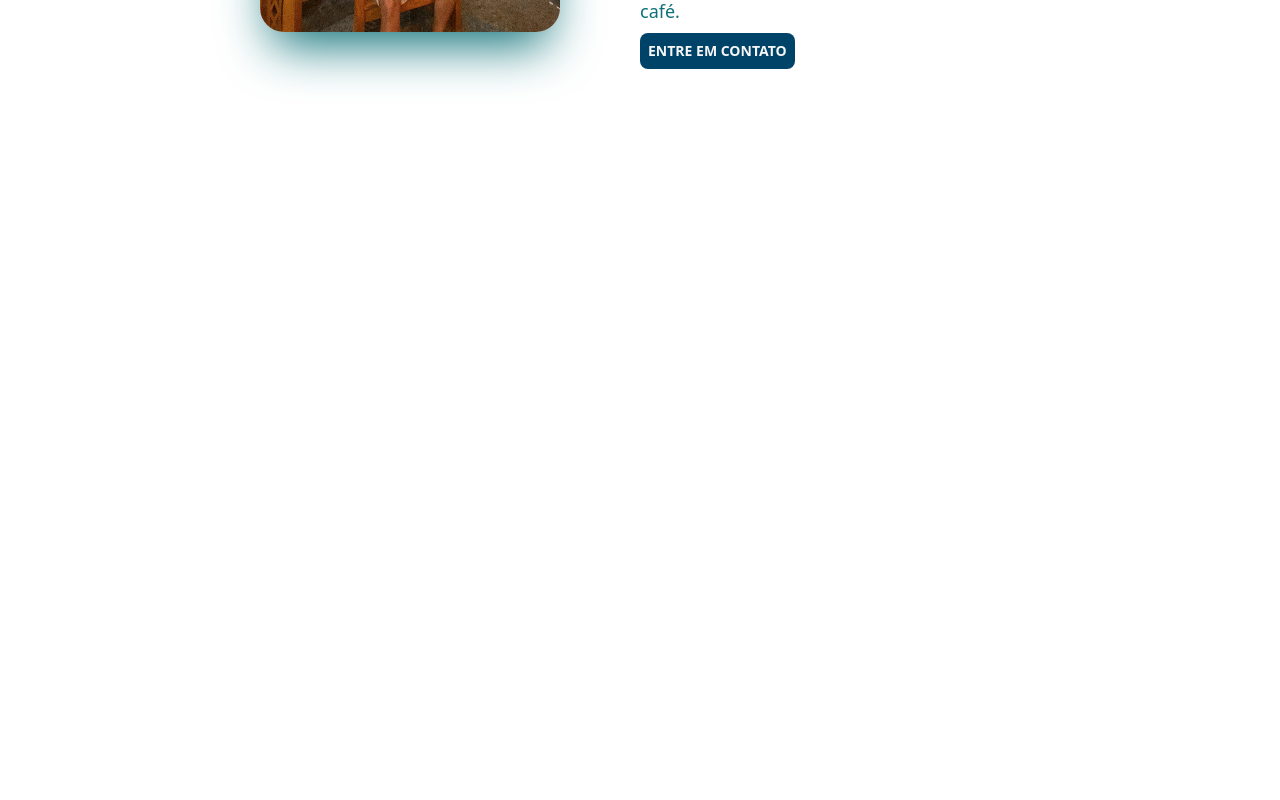
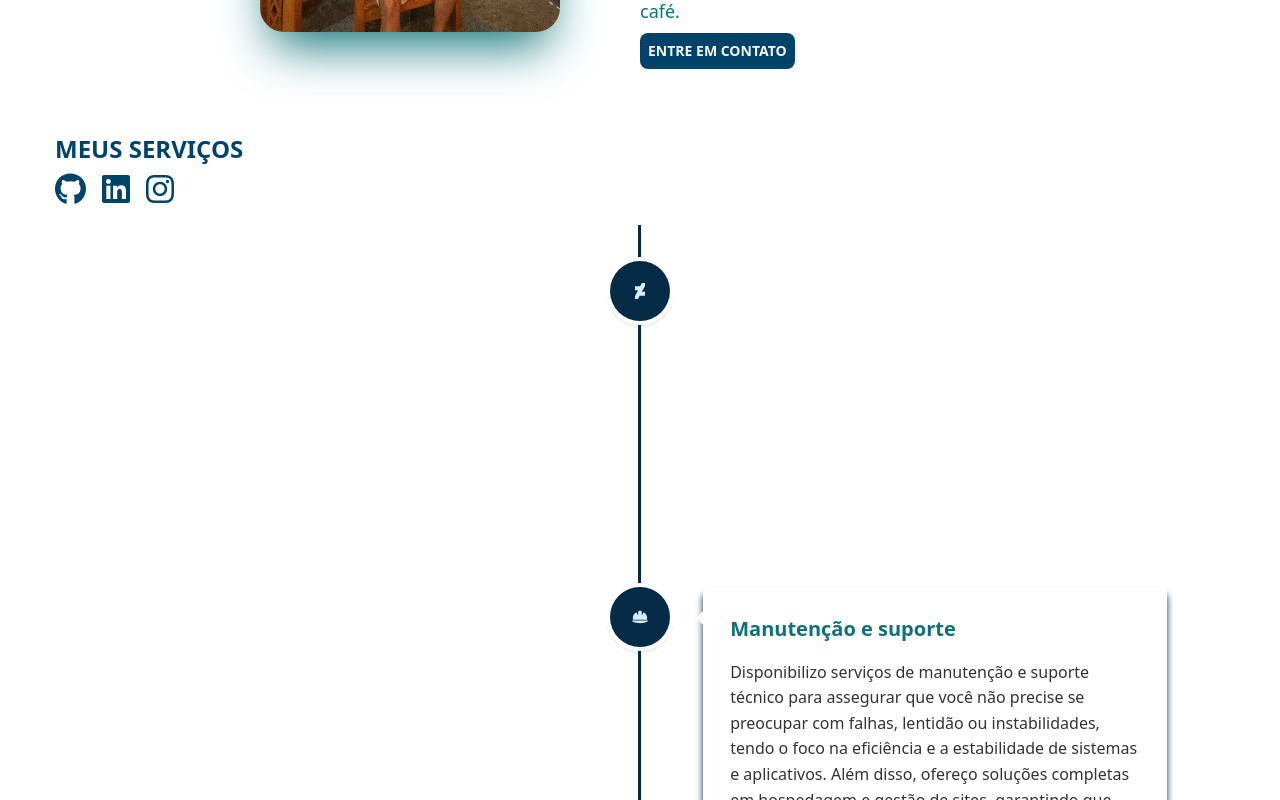
Before and after one commit to mayconviniciusdev/website-mayconviniciusdev, a Next.js app: page / in a window 1280 px wide. Shown: the part 1180-1980 px from the top of the page. Before the commit the page ends 1313 px from the top, so only its background shows below. Built offline with nearby package versions, Linux system fonts and the light colour scheme.

Commit message:
feat: add Services section

```diff
--- a/src/app/page.tsx
+++ b/src/app/page.tsx
@@ -2,12 +2,14 @@
 
 import About from "@/components/sections/about";
 import Header from "@/components/sections/header";
+import Services from "@/components/sections/services";
 
 const Page = () => {
   return (
     <body>
       <Header/>
       <About/>
+      <Services/>
     </body>
   )
 }
--- /dev/null
+++ b/src/components/sections/services.tsx
@@ -0,0 +1,41 @@
+import { VerticalTimeline, VerticalTimelineElement } from "react-vertical-timeline-component";
+import { servicesLine } from "../types/servicesLine";
+import "react-vertical-timeline-component/style.min.css";
+import "../../css/reactTimeline.css";
+
+import { FontAwesomeIcon } from "@fortawesome/react-fontawesome";
+import { faGithub, faInstagram, faLinkedin } from "@fortawesome/free-brands-svg-icons";
+
+import { SocialLinksBlue } from "../ui/socialLinks";
+
+export default function Services() {
+  return (
+    <section>
+      <div className="flex justify-center items-center mx-6 my-16">
+        <div>
+          <div className="flex justify-between items-center mb-5 md:flex-col md:items-start md:gap-2">
+            <h2 className="font-bold text-2xl text-blue">MEUS SERVIÇOS</h2>
+            <SocialLinksBlue
+            githubIcon={faGithub}
+            linkedinIcon={faLinkedin}
+            instagramIcon={faInstagram}/>
+          </div>
+
+          <VerticalTimeline className="custom-timeline">
+            {servicesLine.map((event, index) => (
+              <VerticalTimelineElement
+              key={index}
+              icon={<FontAwesomeIcon icon={event.icon}/>}
+              iconStyle={{ background: "#052B47", color: "#D6EDFF" }}
+              contentStyle={{ background: "", color: "#333", boxShadow: "0 7px 7px rgba(5,43,71,1.0)" }}
+              contentArrowStyle={{ borderRight: "7px solid #f9f9f9" }}>
+                <h2 className="font-bold text-blue-cyan">{event.title}</h2>
+                <p>{event.description}</p>
+              </VerticalTimelineElement>
+            ))}
+          </VerticalTimeline>
+        </div>
+      </div>
+    </section>
+  )
+}
--- /dev/null
+++ b/src/components/types/servicesLine.ts
@@ -0,0 +1,17 @@
+import { faDeviantart } from "@fortawesome/free-brands-svg-icons";
+import { faHelmetSafety } from "@fortawesome/free-solid-svg-icons";
+
+export const servicesLine = [
+  {
+    title: "Desenvolvimento de Sites",
+    description: "Busco ajudar negócios, abrangendo desde o design do layout até o desenvolvimento completo do site. Especializo-me na criação de páginas institucionais, sites profissionais e landing pages estratégicas, garantindo soluções que impressionam e destacam a sua marca no ambiente digital.",
+    icon: faDeviantart,
+  },
+
+  {
+
+    title: "Manutenção e suporte",
+    description: "Disponibilizo serviços de manutenção e suporte técnico para assegurar que você não precise se preocupar com falhas, lentidão ou instabilidades, tendo o foco na eficiência e a estabilidade de sistemas e aplicativos. Além disso, ofereço soluções completas em hospedagem e gestão de sites, garantindo que sua presença digital esteja sempre otimizada e sem interrupções.",
+    icon: faHelmetSafety
+  },
+];
--- /dev/null
+++ b/src/css/reactTimeline.css
@@ -0,0 +1,4 @@
+.custom-timeline::before { background-color: #052B47 !important; width: 3px !important; }
+.vertical-timeline {width: 100%;}
+.vertical-timeline-element-content h2 { color: #0E7178 !important }
+.vertical-timeline-element-icon svg { width: 16px !important; height: 16px !important; margin-left: -8px !important; margin-top: -8px !important;}
```
